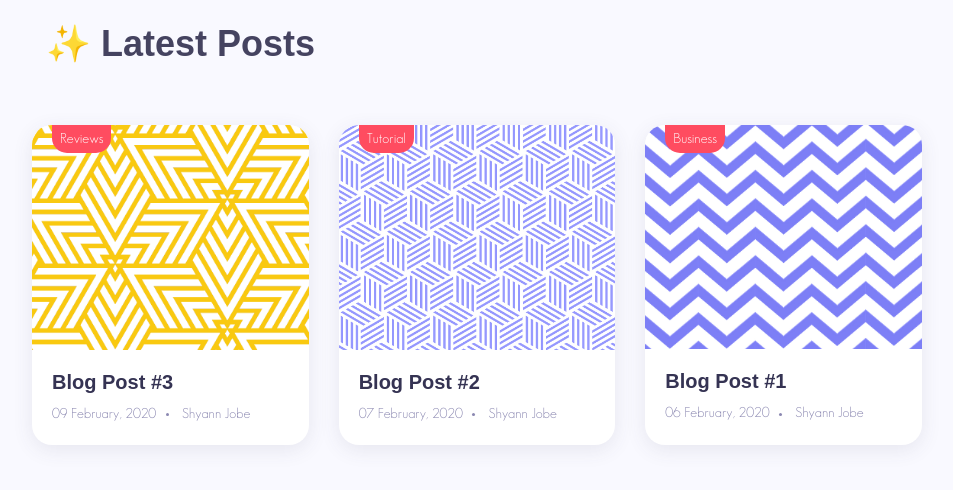
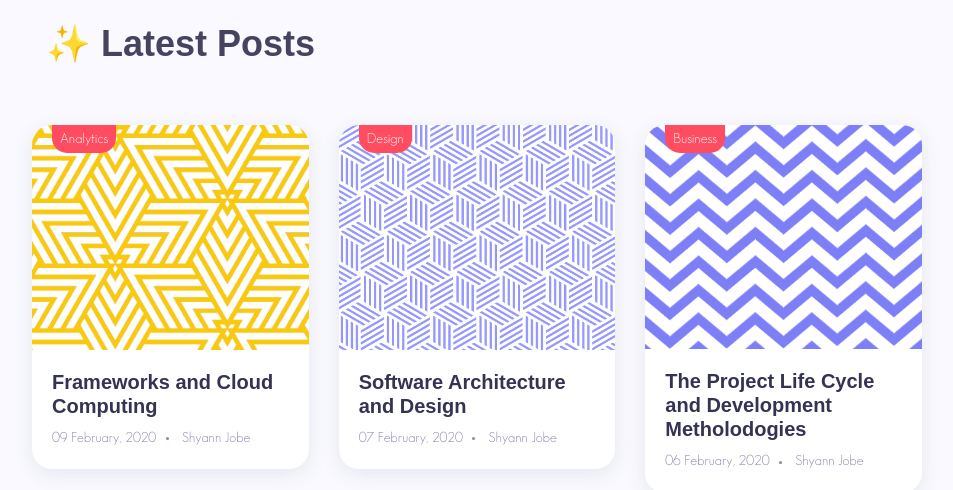
Before and after one commit to helloshyann/ShyannPortfolio, a plain HTML site: page index.html in a window 1280 px wide. Shown: the part 3640-4130 px from the top of the page, without its empty margins (308-1261 px from the left). Drawn offline with Linux system fonts and the light colour scheme; a web font is replaced by a local one.

Commit message:
Update index.html

```diff
--- a/index.html
+++ b/index.html
@@ -696,14 +696,14 @@
                         <div class="blog-item rounded bg-white shadow-dark wow fadeIn">
                             <div class="thumb">
                                 <a href="#">
-                                    <span class="category">Reviews</span>
+                                    <span class="category">Analytics</span>
                                 </a>
                                 <a href="#">
                                     <img src="Images/graphic7.jpg" alt="blog-title" />
                                 </a>
                             </div>
                             <div class="details">
-                                <h4 class="my-0 title"><a href="#">Blog Post #3</a></h4>
+                                <h4 class="my-0 title"><a href="#">Frameworks and Cloud Computing</a></h4>
                                 <ul class="list-inline meta mb-0 mt-2">
                                     <li class="list-inline-item">09 February, 2020</li>
                                     <li class="list-inline-item">Shyann Jobe</li>
@@ -717,14 +717,14 @@
                         <div class="blog-item rounded bg-white shadow-dark wow fadeIn">
                             <div class="thumb">
                                 <a href="#">
-                                    <span class="category">Tutorial</span>
+                                    <span class="category">Design</span>
                                 </a>
                                 <a href="#">
                                     <img src="Images/graphic8.jpg" alt="blog-title" />
                                 </a>
                             </div>
                             <div class="details">
-                                <h4 class="my-0 title"><a href="#">Blog Post #2</a></h4>
+                                <h4 class="my-0 title"><a href="#">Software Architecture and Design</a></h4>
                                 <ul class="list-inline meta mb-0 mt-2">
                                     <li class="list-inline-item">07 February, 2020</li>
                                     <li class="list-inline-item">Shyann Jobe</li>
@@ -745,7 +745,7 @@
                                 </a>
                             </div>
                             <div class="details">
-                                <h4 class="my-0 title"><a href="#">Blog Post #1</a></h4>
+                                <h4 class="my-0 title"><a href="#">The Project Life Cycle and Development Metholodogies</a></h4>
                                 <ul class="list-inline meta mb-0 mt-2">
                                     <li class="list-inline-item">06 February, 2020</li>
                                     <li class="list-inline-item">Shyann Jobe</li>
```
